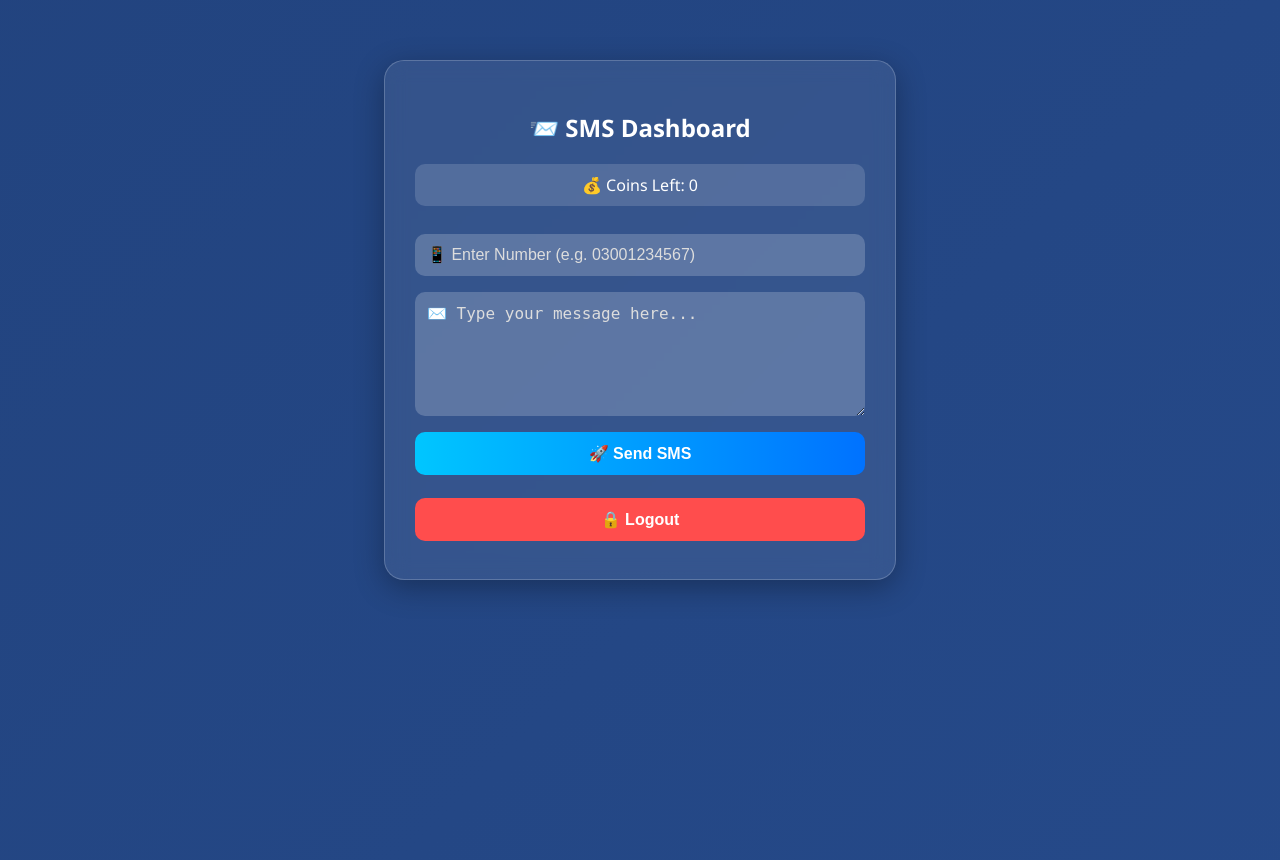
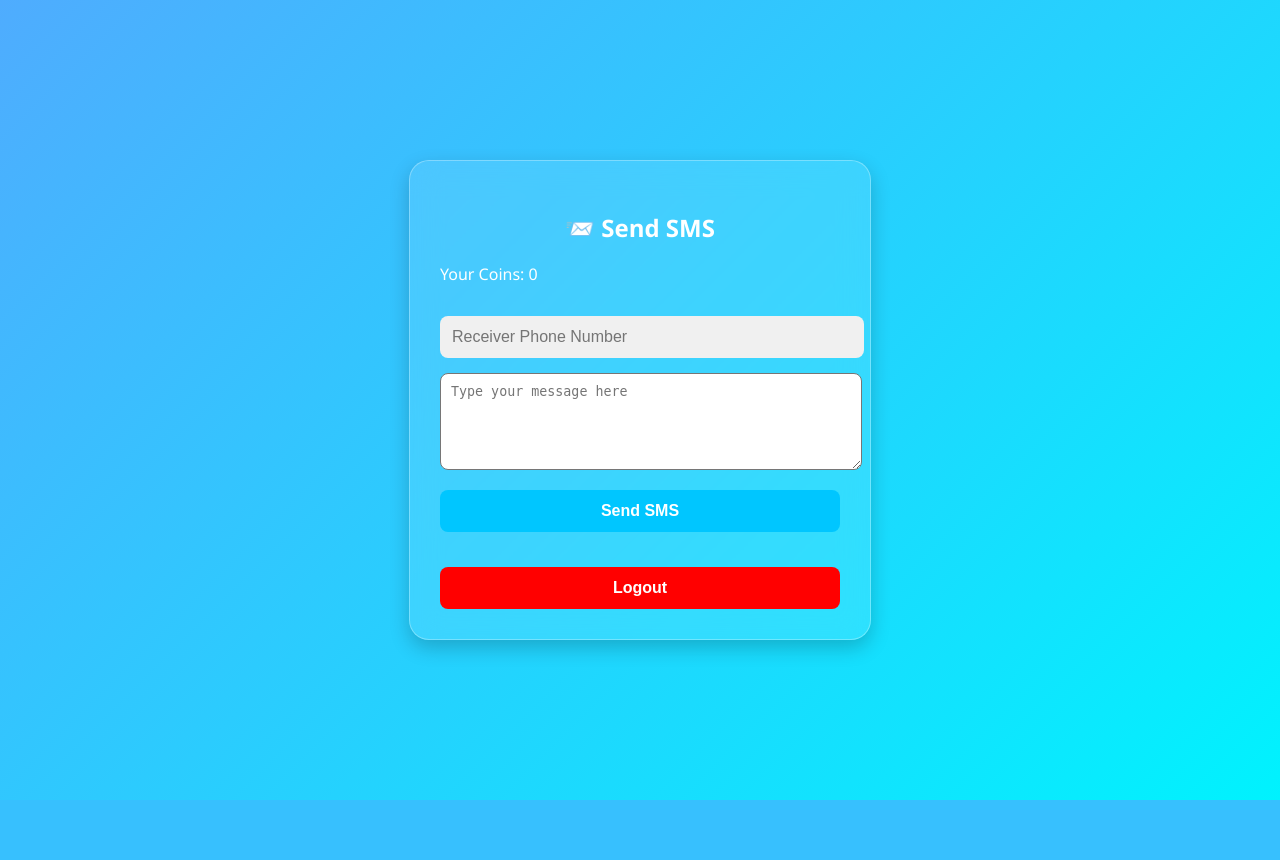
Before and after one commit to abdullahasad491326/SMS_Web_App, a Flask app: page /dashboard in a window 1280 px wide. After the commit the page ends 800 px from the top, so only its background shows below. Run offline with Flask 3, Linux system fonts and the light colour scheme; the visitor is signed in with stand-in values (Sample User, id 1); data comes from the database, SQL or seed files in the repository.

Commit message:
Update dashboard.html

```diff
--- a/app/templates/dashboard.html
+++ b/app/templates/dashboard.html
@@ -2,141 +2,27 @@
 <html lang="en">
 <head>
   <meta charset="UTF-8" />
-  <title>Dashboard - SMS App</title>
+  <title>Dashboard</title>
   <meta name="viewport" content="width=device-width, initial-scale=1.0">
-  <style>
-    body {
-      margin: 0;
-      padding: 0;
-      font-family: 'Segoe UI', sans-serif;
-      background: linear-gradient(135deg, #1e3c72, #2a5298);
-      background-size: 400% 400%;
-      animation: gradientBG 10s ease infinite;
-      color: white;
-    }
-
-    @keyframes gradientBG {
-      0% { background-position: 0% 50%; }
-      50% { background-position: 100% 50%; }
-      100% { background-position: 0% 50%; }
-    }
-
-    .container {
-      display: flex;
-      justify-content: center;
-      align-items: flex-start;
-      padding-top: 60px;
-      min-height: 100vh;
-    }
-
-    .glass-card {
-      background: rgba(255, 255, 255, 0.08);
-      border: 1px solid rgba(255, 255, 255, 0.2);
-      border-radius: 20px;
-      box-shadow: 0 8px 30px rgba(0, 0, 0, 0.3);
-      backdrop-filter: blur(10px);
-      -webkit-backdrop-filter: blur(10px);
-      padding: 30px;
-      width: 90%;
-      max-width: 450px;
-      text-align: center;
-    }
-
-    h2 {
-      margin-bottom: 20px;
-    }
-
-    .flash {
-      background-color: rgba(255, 255, 255, 0.2);
-      color: #fff;
-      padding: 10px;
-      margin-bottom: 15px;
-      border-radius: 10px;
-      font-size: 15px;
-    }
-
-    .info-box {
-      background: rgba(255, 255, 255, 0.15);
-      border-radius: 10px;
-      padding: 10px;
-      margin-bottom: 20px;
-      font-size: 16px;
-      font-weight: 500;
-    }
-
-    form {
-      display: flex;
-      flex-direction: column;
-    }
-
-    input, textarea, button {
-      padding: 12px;
-      margin: 8px 0;
-      border: none;
-      border-radius: 10px;
-      font-size: 16px;
-    }
-
-    input, textarea {
-      background: rgba(255, 255, 255, 0.2);
-      color: white;
-    }
-
-    input::placeholder, textarea::placeholder {
-      color: #ddd;
-    }
-
-    textarea {
-      resize: vertical;
-      min-height: 100px;
-    }
-
-    button {
-      background: linear-gradient(to right, #00c6ff, #0072ff);
-      color: white;
-      font-weight: bold;
-      cursor: pointer;
-      transition: all 0.3s ease;
-    }
-
-    button:hover {
-      transform: scale(1.05);
-    }
-
-    .logout {
-      margin-top: 15px;
-      background: #ff4d4d;
-    }
-
-    @media screen and (max-width: 500px) {
-      .glass-card {
-        padding: 20px;
-      }
-    }
-  </style>
+  <link rel="stylesheet" href="{{ url_for('static', filename='style.css') }}">
 </head>
 <body>
-  <div class="container">
-    <div class="glass-card">
-      <h2>📨 SMS Dashboard</h2>
-      <div class="info-box">💰 Coins Left: {{ coins }}</div>
-
+  <div class="card-container">
+    <h2>📨 Send SMS</h2>
+    <p style="color:white;">Your Coins: {{ coins }}</p>
     {% with messages = get_flashed_messages() %}
       {% if messages %}
         <div class="flash">{{ messages[0] }}</div>
       {% endif %}
     {% endwith %}
-
     <form method="POST">
-        <input type="text" name="to" placeholder="📱 Enter Number (e.g. 03001234567)" required>
-        <textarea name="message" placeholder="✉️ Type your message here..." required></textarea>
-        <button type="submit">🚀 Send SMS</button>
+      <input type="text" name="to" placeholder="Receiver Phone Number" required>
+      <textarea name="message" placeholder="Type your message here" rows="5" style="width:100%; margin-top:15px; padding:10px; border-radius:8px;"></textarea>
+      <button type="submit">Send SMS</button>
     </form>
-
-      <form action="/logout" method="GET">
-        <button type="submit" class="logout">🔒 Logout</button>
+    <form action="/logout" method="GET" style="margin-top: 20px;">
+      <button style="background-color: red;">Logout</button>
     </form>
-    </div>
   </div>
 </body>
 </html>
```
Lines whose indentation alone changed are shown as unchanged.
